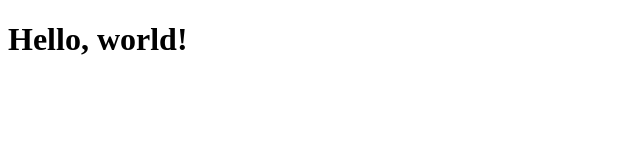
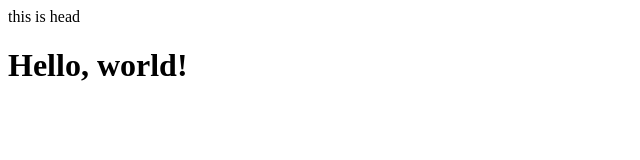
Before and after one commit to jimmy-nguyen1/new_project, a plain HTML site: page index.html in a window 1280 px wide. Shown: the whole page, without its empty margins (0-640 px from the left). Drawn offline with Linux system fonts and the light colour scheme.

Commit message:
completed

```diff
--- a/index.html
+++ b/index.html
@@ -9,6 +9,7 @@
 </head>
 
 <body>
+    <header>this is head</header>
     <h1>Hello, world!</h1>
 </body>
 
```
Also changed, not shown: note.txt.
